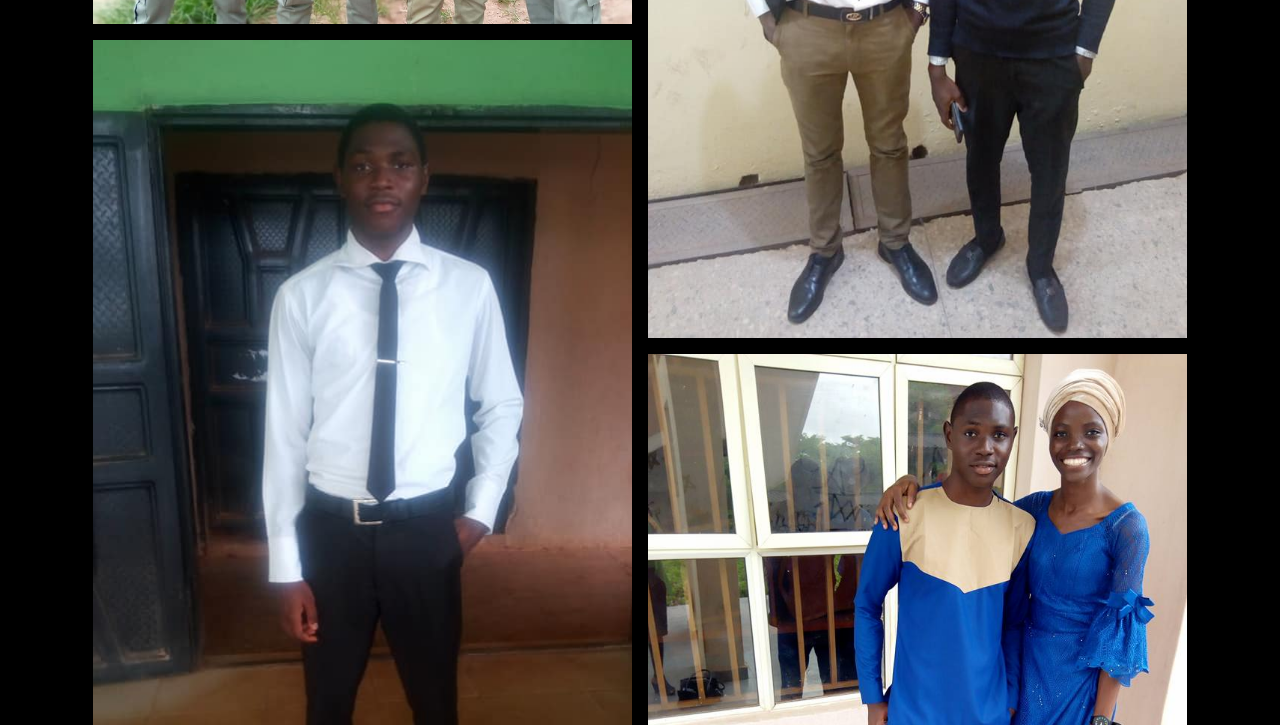
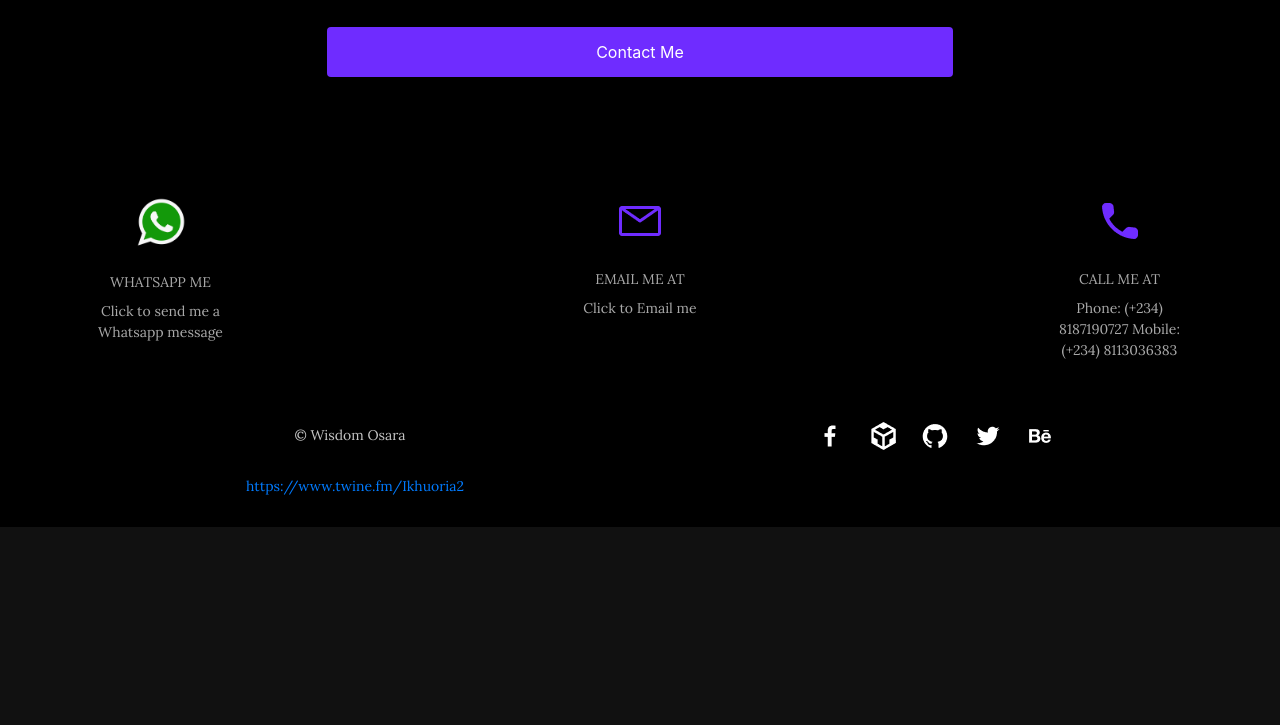
Before and after one commit to wisdomosara/webport1, a website: page views/index.html in a window 1280 px wide. Shown: the part 8475-9200 px from the top of the page. After the commit the page ends 9002 px from the top, so only its background shows below. Drawn offline with Linux system fonts and the light colour scheme.

```diff
--- a/views/index.html
+++ b/views/index.html
@@ -355,24 +355,6 @@
                         </div>
                     </div>
                 </section>
-                <section id="gallery">
-                    <div class="container">
-                        <h4 class="heading text-center">gallery</h4>
-                        <h2 class="text-center mb-4">A little gallery of ME</h2>
-                        <div class="container">
-                            <div class="row justify-content-between">
-                                <div class="col-6 d-flex flex-column px-2">
-                                    <img src="./assets/images/profile1.jpg" width="100%" class="mb-3">
-                                    <img src="./assets/images/profile3.jpg" width="100%" class="mb-3">
-                                </div>
-                                <div class="col-6 d-flex flex-column px-2">
-                                    <img src="./assets/images/profile2.jpg" width="100%" class="mb-3">
-                                    <img src="./assets/images/profile4.jpg" width="100%" class="mb-3">
-                                </div>
-                            </div>
-                        </div>
-                    </div>
-                </section>
                 <section id="contact" class="pb-3">
                     <div class="container mb-5 px-5 wow fadeInUp" data-wow-duration="0.5" data-wow-delay="0.3s" >
                         <h4 class="text-center heading">Contact</h4>
```
